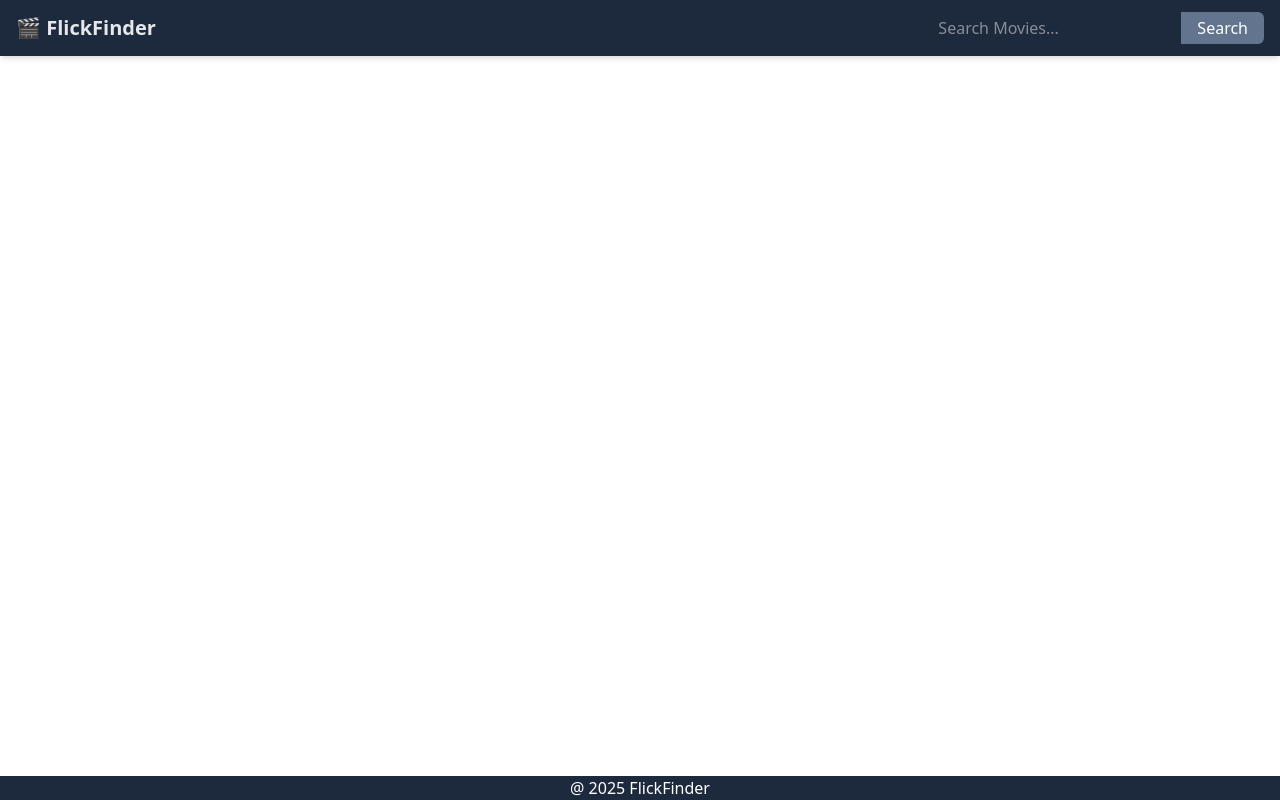
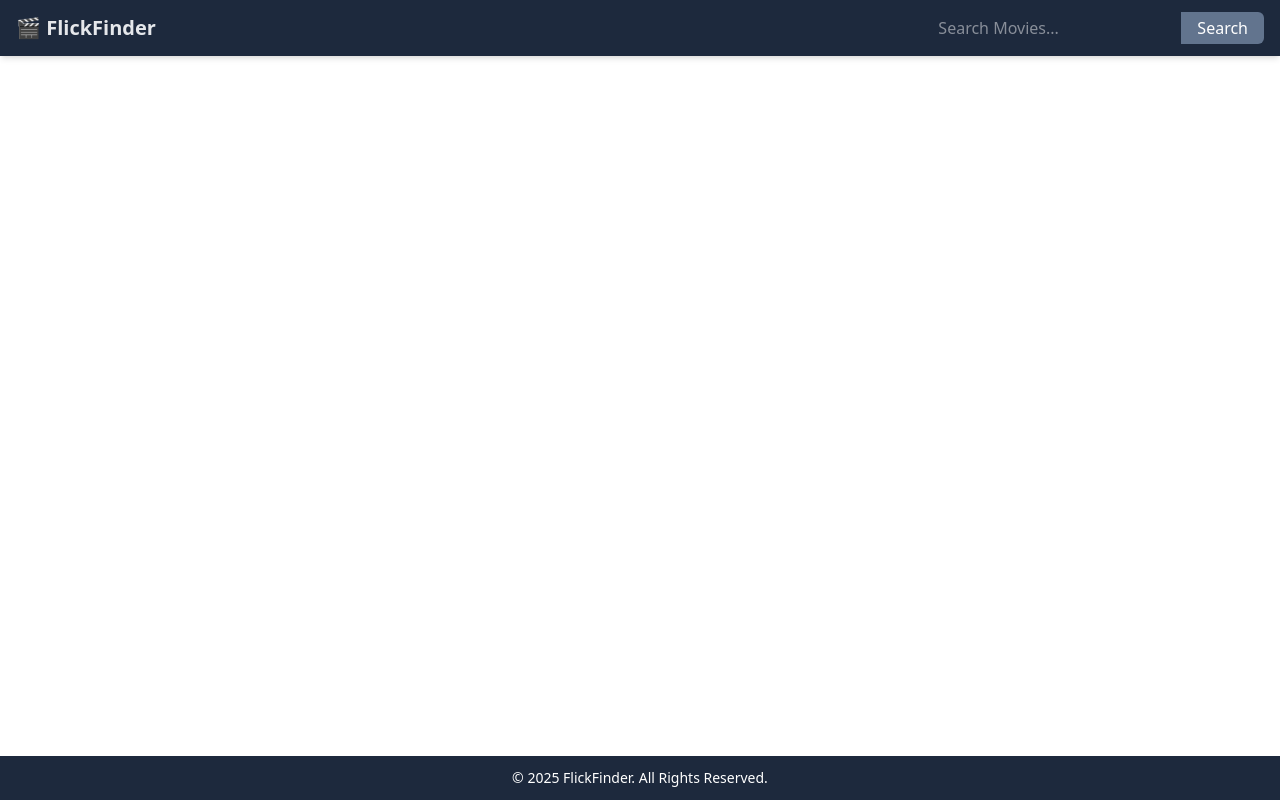
Before and after one commit to xcbhx/FlickFinder, a React (Vite) app: page / in a window 1280 px wide. Built offline with nearby package versions, Linux system fonts and the light colour scheme.

Commit message:
edited footer

```diff
--- a/src/components/Footer.jsx
+++ b/src/components/Footer.jsx
@@ -1,7 +1,11 @@
 function Footer() {
   return (
-    <footer className="w-full bg-slate-800 text-white shadow-md fixed bottom-0 text-center">
-      <h1>@ 2025 FlickFinder</h1>
+    <footer className="w-full bg-slate-800 dark:bg-gray-800 fixed bottom-0">
+      <div className="max-w-screen-xl mx-auto px-4 py-3 flex justify-center items-center">
+        <span className="text-sm text-white dark:text-gray-400 text-center">
+          © 2025 FlickFinder. All Rights Reserved.
+        </span>
+      </div>
     </footer>
   )
 };
```
